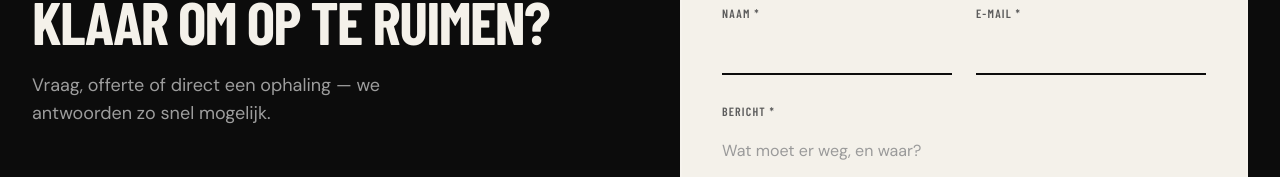
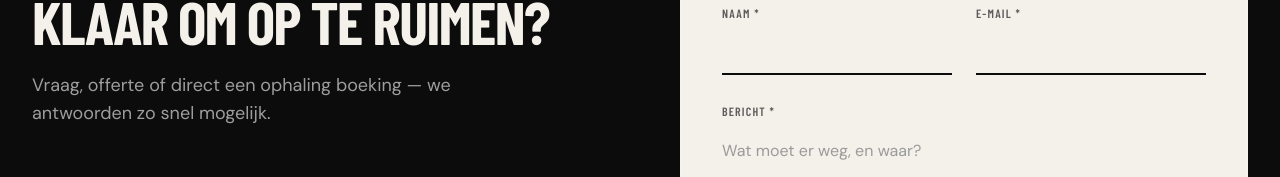
Before and after one commit to termoteniek/wegdermee, a React (Vite) app: page /contact in a window 1280 px wide. Shown: the part 169-346 px from the top of the page. Built offline with nearby package versions, Linux system fonts and the light colour scheme; a web font is replaced by a local one.

Commit message:
Update Contact component text for clarity: modify booking description to enhance user understanding of service offerings.

```diff
--- a/src/components/Contact.tsx
+++ b/src/components/Contact.tsx
@@ -21,7 +21,7 @@ export function Contact() {
               Klaar om op te ruimen?
             </h2>
             <p className="mt-5 max-w-md text-lg text-white/60">
-              Vraag, offerte of direct een ophaling — we antwoorden zo snel mogelijk.
+              Vraag, offerte of direct een ophaling boeking — we antwoorden zo snel mogelijk.
             </p>
 
             <ul className="mt-12 space-y-6">
```
